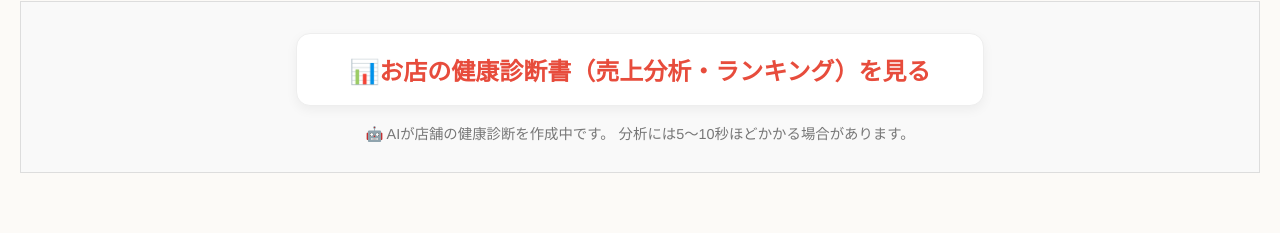
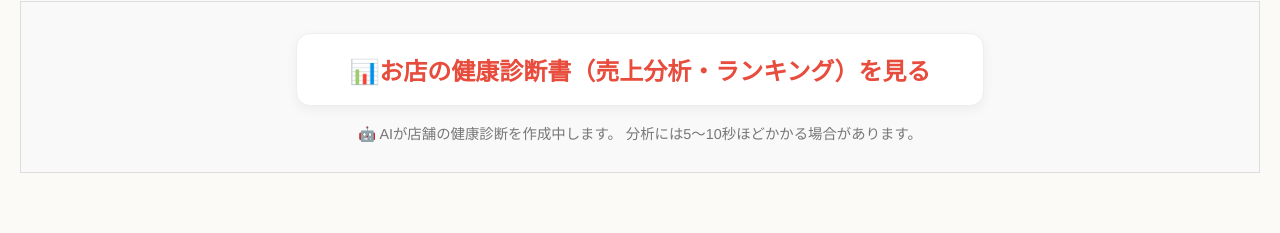
Before and after one commit to tosane932/sales_data_app, a Flask app: page / in a window 1280 px wide. Shown: the part 928-1161 px from the top of the page. Run offline with Flask 3, Linux system fonts and the light colour scheme; parts of the project's set-up code (start-up, migrations or seed data) failed here and were passed over.

Commit message:
index.html の更新

```diff
--- a/templates/index.html
+++ b/templates/index.html
@@ -307,7 +307,7 @@ translateY(0); }
         📊お店の健康診断書（売上分析・ランキング）を見る
     </a>
     <p style="font-size:0.9rem; color:#777; text-align:center; margin-top:8px;">
-        🤖 AIが店舗の健康診断を作成中です。
+        🤖 AIが店舗の健康診断を作成中します。
         分析には5〜10秒ほどかかる場合があります。
     </p>
 </div>
```
